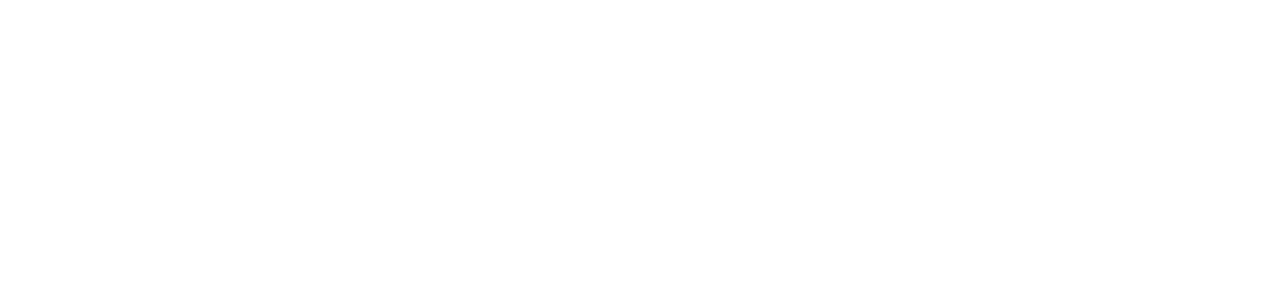
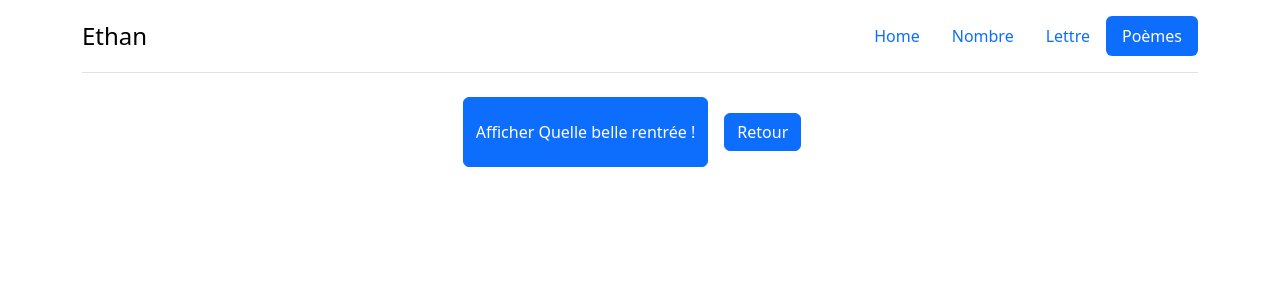
Before and after one commit to marsaudolivier/Ethan-aide-Cp, a React (Create React App) app: page /poemes in a window 1280 px wide. Before the commit this address had no page. Shown: the top 300 px of the page. Built offline with nearby package versions, Linux system fonts and the light colour scheme.

Commit message:
add poesie

```diff
--- a/src/App.jsx
+++ b/src/App.jsx
@@ -2,6 +2,7 @@
 import Home from "./Pages/Home";
 import Nombre from "./Pages/Nombre";
 import Lettre from "./Pages/Lettre";
+import Poemes from "./Pages/Poemes";
 function App() {
   return (
     <>
@@ -11,6 +12,7 @@
       <Route path="/" element={<Home />} />
       <Route path="/nombre" element={<Nombre />} />
       <Route path="/lettre" element={<Lettre />} />
+      <Route path="/poemes" element={<Poemes />} />
 
 
 
--- /dev/null
+++ b/src/Pages/Poemes.jsx
@@ -0,0 +1,46 @@
+
+import Header from "../composant/header";
+import "../index.css";
+import Poesierentre from "../composant/poesie/Poesierentre";
+import { useState } from "react";
+
+
+
+
+export default function Poemes() {
+  const [poesierentre, setPoesierentre] = useState(false);
+  //fonction pour afficher la poesierentre et au click enlever le bouton handlePoesierentre
+
+  const handlePoesierentre = () => {
+    setPoesierentre(true);
+    document.getElementById("retour").style.display = "block";
+    document.getElementById("poesierentre").style.display = "none";
+  }
+  //bouton retour
+  const handleRetour = () => {
+    setPoesierentre(false);
+    document.getElementById("poesierentre").style.display = "block";
+    document.getElementById("retour").style.display = "none";
+  }
+
+    return (
+      <div>
+        <Header/>
+        <div className="d-flex justify-content-center">
+          {/* bouton affiché a gauche et retour a droite */}
+        <button onClick={handlePoesierentre} className="btn btn-primary" id="poesierentre">Afficher Quelle belle rentrée !</button>
+        <button onClick={handleRetour} className="btn btn-primary m-3 none " id="retour">Retour</button>
+        </div>
+        {poesierentre && <Poesierentre/>}
+
+
+
+
+
+
+
+
+
+      </div>
+    );
+  }
--- a/src/composant/header.jsx
+++ b/src/composant/header.jsx
@@ -22,6 +22,7 @@
           <li className="nav-item"><a href="/" className={`nav-link ${isActive('/')}`}>Home</a></li>
           <li className="nav-item"><a href="/nombre" className={`nav-link ${isActive('/nombre')}`}>Nombre</a></li>
           <li className="nav-item"><a href="/lettre" className={`nav-link ${isActive('/lettre')}`}>Lettre</a></li>
+          <li className="nav-item"><a href="/poemes" className={`nav-link ${isActive('/poemes')}`}>Poèmes</a></li>
         </ul>
 </header>
 </div>
--- /dev/null
+++ b/src/composant/poesie/Poesierentre.jsx
@@ -0,0 +1,35 @@
+
+
+import "./index.css";
+const Poesierentre = () => {
+
+    return (
+      <div>
+
+        <div className="container d-flex flex-column justify-content-center align-items-center">
+            <p className="Poemes">
+           <p className="text-end text-bold fs-1"> Quelle belle rentrée !</p>
+           <br/>
+           <p className="text-center fs-2">Youpi, c’est enfin la rentrée !</p>
+           <p className="text-center fs-2">Les élèves sont arrivés,</p>
+           <p className="text-center fs-2">Un beau cartable sur le dos,</p>
+           <p className="text-center fs-2">Tous se pressent sous le préau.</p>
+           {/* espac */}
+           <br/>
+           <p className="text-center fs-2">Déjà, la directrice attend</p>
+           <p className="text-center fs-2">Que les enfants fassent un rang</p>
+           <p className="text-center fs-2">Les parents restent dans la cour</p>
+           <p className="text-center fs-2">Sagement, chacun attend son tour.</p>
+           <br/>
+           <p className="text-center fs-1">Youpi, cela va démarrer ! </p>
+
+           <br/>
+           <p className="text-center fs-1">Un poème MHF</p>
+            </p>
+        </div>
+
+
+      </div>
+    );
+  }
+  export default Poesierentre;
--- /dev/null
+++ b/src/composant/poesie/index.css
@@ -0,0 +1,4 @@
+
+.texte {
+  font-size: 20rem;
+}
```
